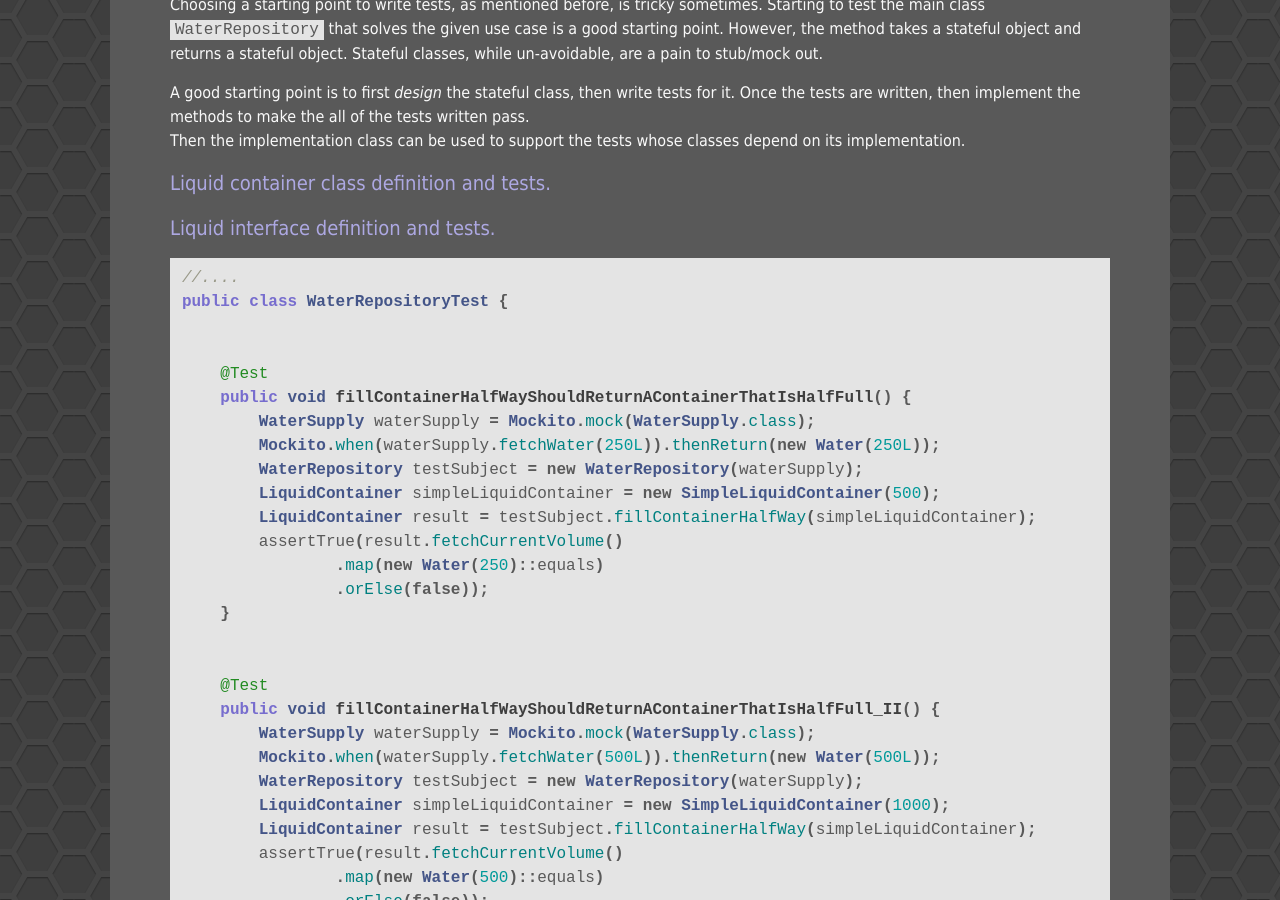
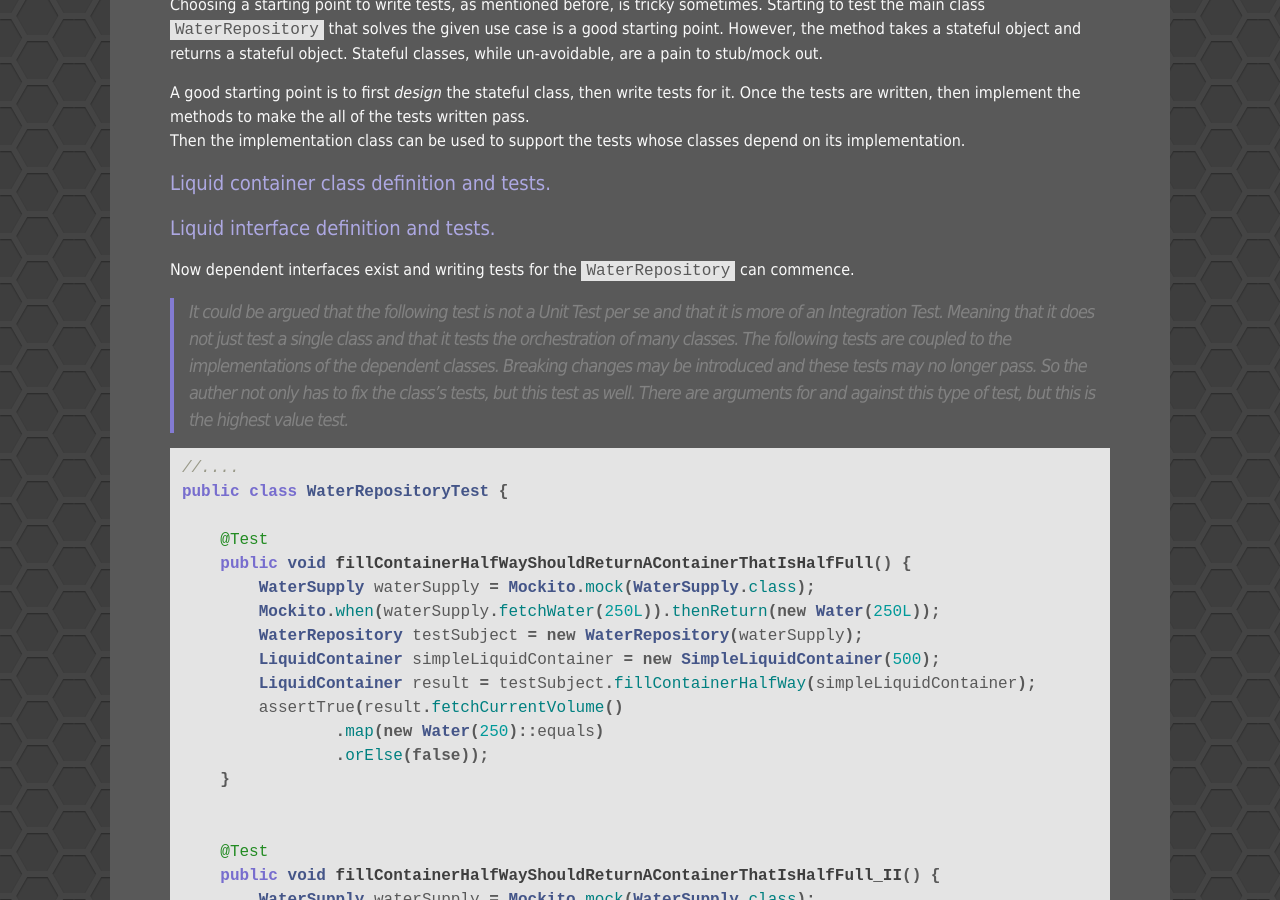
Before and after one commit to Unthrottled/blog, a Jekyll site: the page built from _posts/2017-12-29-Hydration-Driven-Devolpment.md, in a window 1280 px wide and 900 px high, scrolled down 3746 px. Built offline with Jekyll 4.4.1, drawn with Linux system fonts in a browser that asks for light colours.

Commit message:
Many words about why social unit tests are good.

```diff
--- a/_posts/2017-12-29-Hydration-Driven-Devolpment.md
+++ b/_posts/2017-12-29-Hydration-Driven-Devolpment.md
@@ -177,10 +177,18 @@ Then the implementation class can be used to support the tests whose classes dep
 
 #### [Liquid interface definition and tests.]({{site.url}}/code/hdd/liquid_tests.html)
 
+Now dependent interfaces exist and writing tests for the `WaterRepository` can commence.
+
+>It could be argued that the following test is not a _Unit Test_ per se and that it is more of an _Integration Test_.
+Meaning that it does not just test a single class and that it tests the orchestration of many classes.
+The following tests are coupled to the implementations of the dependent classes.
+Breaking changes may be introduced and these tests may no longer pass.
+So the auther not only has to fix the class's tests, but this test as well.
+There are arguments for and against this type of test, but this is the highest value test.
+
 {% highlight java %}
 //....
 public class WaterRepositoryTest {
-
 
     @Test
     public void fillContainerHalfWayShouldReturnAContainerThatIsHalfFull() {
```
